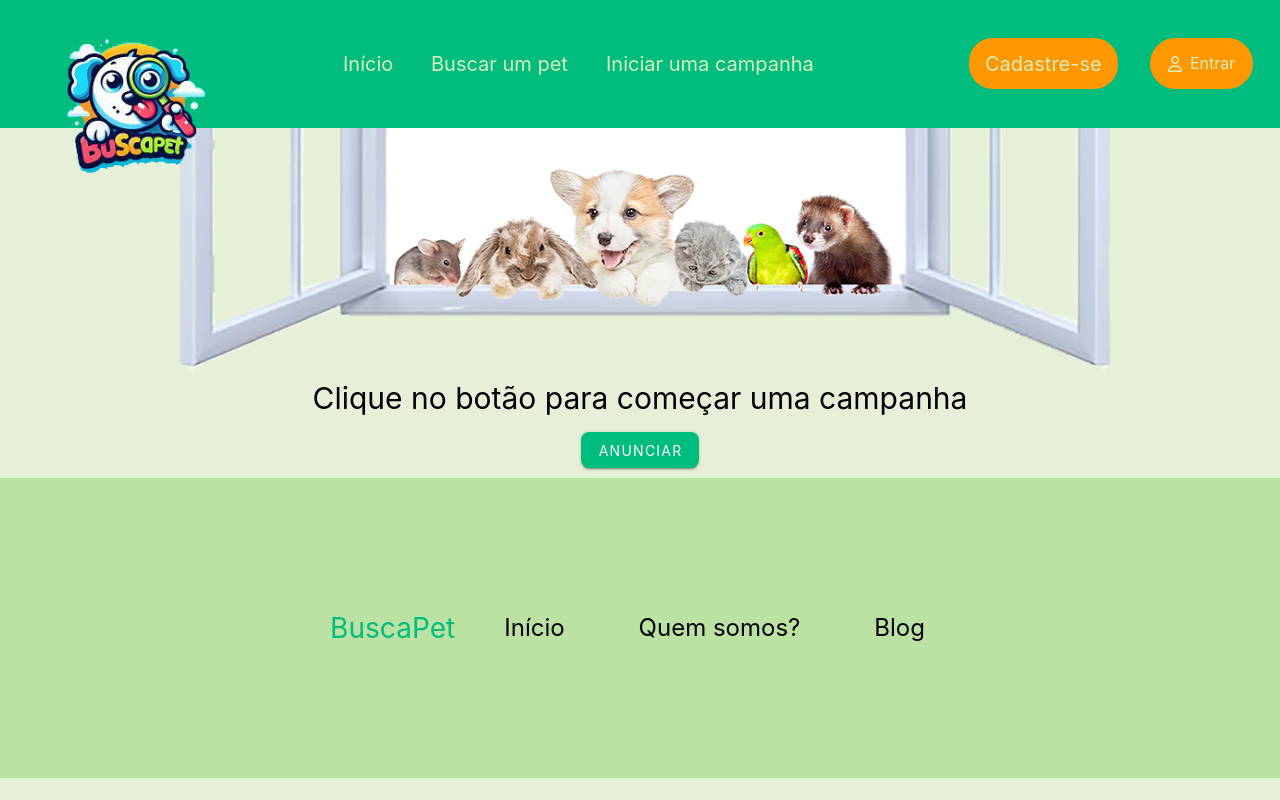
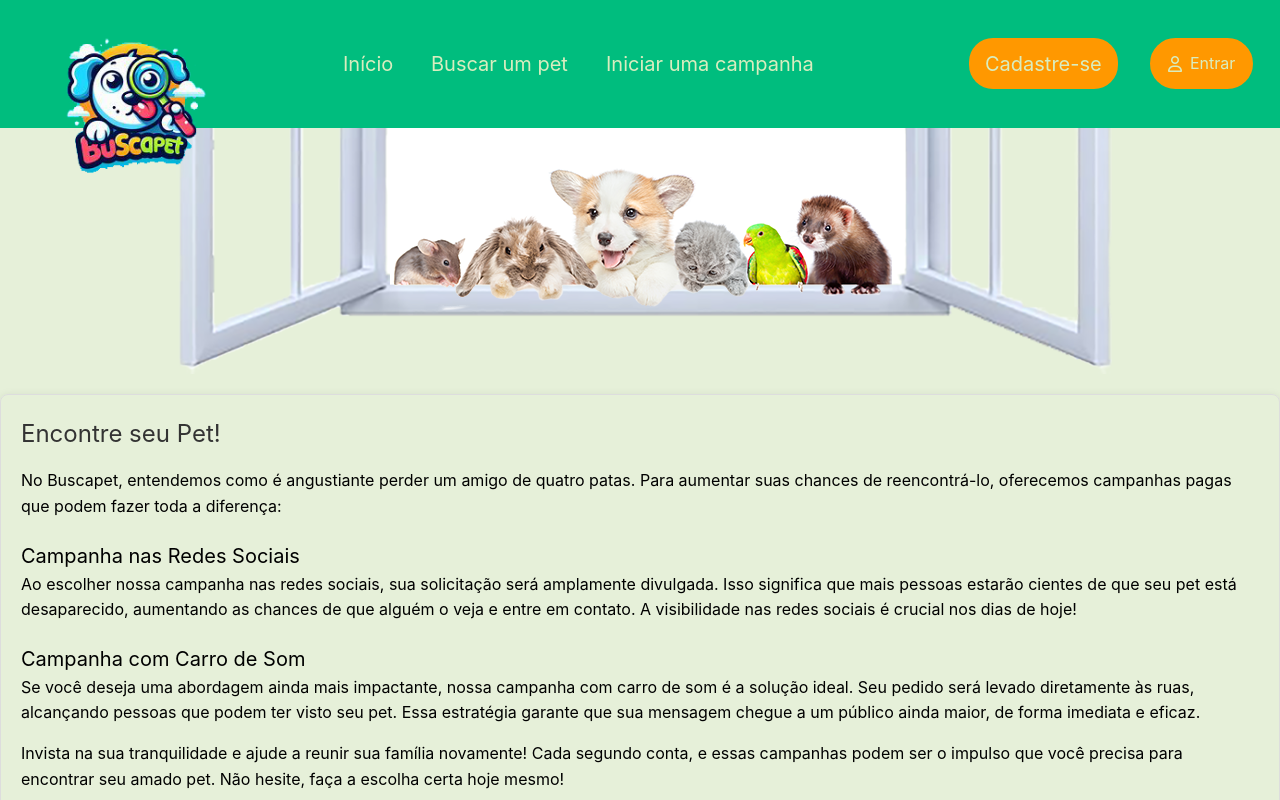
Before and after one commit to AlessandrodeAlmeida2/buscaPet, a Vue app in the folder my-app/: page /anuncio in a window 1280 px wide. Built offline with nearby package versions, Linux system fonts and the light colour scheme; no server answers.

Commit message:
Inserção de comentarios da campanha e estilização

```diff
--- a/my-app/src/components/AnuncioView.vue
+++ b/my-app/src/components/AnuncioView.vue
@@ -1,9 +1,20 @@
 <template>
     <div>
-        <img class="dog__campanha" alt="" src="../assets/img/header9.png">
+      <img class="dog__campanha" alt="" src="../assets/img/header9.png">
+        <section>
+          <header class="title__anuncio">
+            <h1>Encontre seu Pet!</h1>
+          </header>
+          <p>No Buscapet, entendemos como é angustiante perder um amigo de quatro patas. Para aumentar suas chances de reencontrá-lo, oferecemos campanhas pagas que podem fazer toda a diferença:</p>
+          <h3>Campanha nas Redes Sociais</h3>
+          <p>Ao escolher nossa campanha nas redes sociais, sua solicitação será amplamente divulgada. Isso significa que mais pessoas estarão cientes de que seu pet está desaparecido, aumentando as chances de que alguém o veja e entre em contato. A visibilidade nas redes sociais é crucial nos dias de hoje!</p>
+          <h3>Campanha com Carro de Som</h3>
+          <p>Se você deseja uma abordagem ainda mais impactante, nossa campanha com carro de som é a solução ideal. Seu pedido será levado diretamente às ruas, alcançando pessoas que podem ter visto seu pet. Essa estratégia garante que sua mensagem chegue a um público ainda maior, de forma imediata e eficaz.</p>
+          <p>Invista na sua tranquilidade e ajude a reunir sua família novamente! Cada segundo conta, e essas campanhas podem ser o impulso que você precisa para encontrar seu amado pet. Não hesite, faça a escolha certa hoje mesmo!</p>
+      </section>
       <div>
-        <h1 class="tittle__alfa-slab-one-regular">Clique no botão para começar uma campanha</h1>
-        <div class="buttonContainer__anunciar">
+        <h2 class="tittle__alfa-slab-one-regular">Clique no botão para começar uma campanha</h2>
+            <div class="buttonContainer__anunciar">
           <v-btn rounded="lg" color="hsla(160, 100%, 37%, 1)" @click="goCampaign">Anunciar</v-btn>
         </div>
       </div>
@@ -47,5 +58,35 @@
 
   }
 
+  .title__anuncio{
+    background-color: transparent;
+  }
 
+  section {
+
+  border: 1px solid #ddd;
+  border-radius: 8px;
+  padding: 20px;
+  margin: 20px 0;
+  box-shadow: 0 2px 10px rgba(0, 0, 0, 0.1);
+}
+
+section h1 {
+  font-size: 24px;
+  color: #333;
+  margin-bottom: 15px;
+}
+
+section h3 {
+  font-size: 20px;
+  color: black;
+  margin-top: 20px;
+}
+
+section p {
+  font-size: 16px;
+  color: black;
+  line-height: 1.6;
+  margin-bottom: 15px;
+}
   </style>
```
